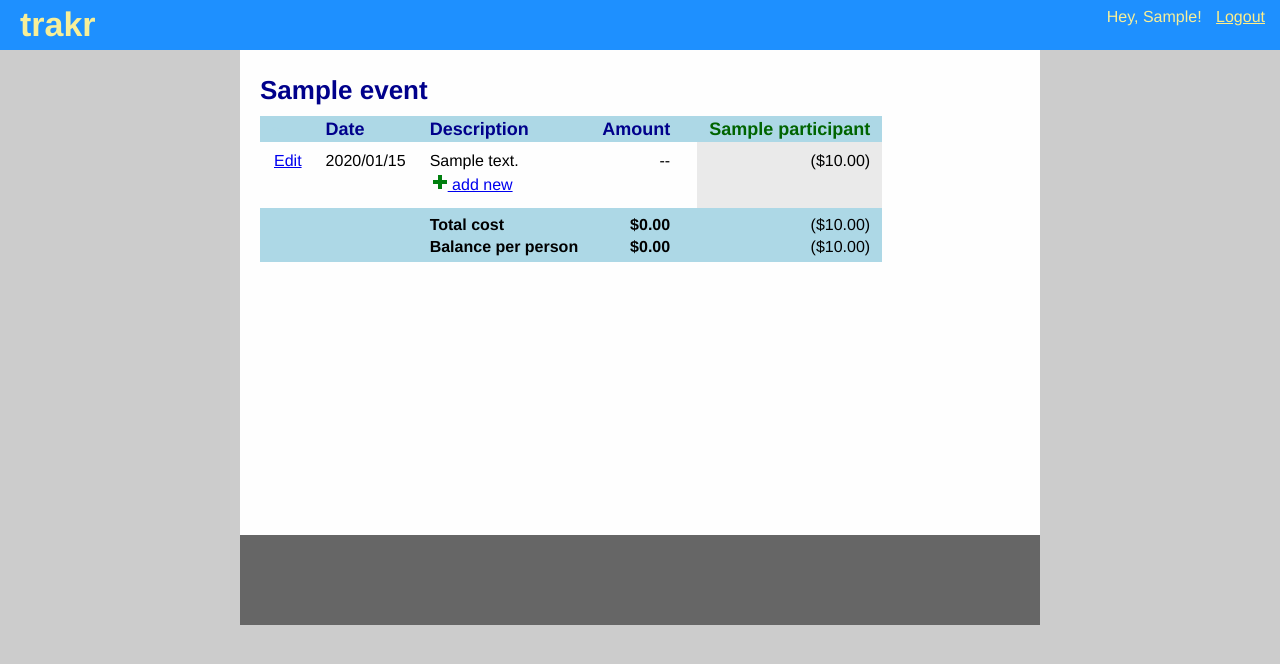
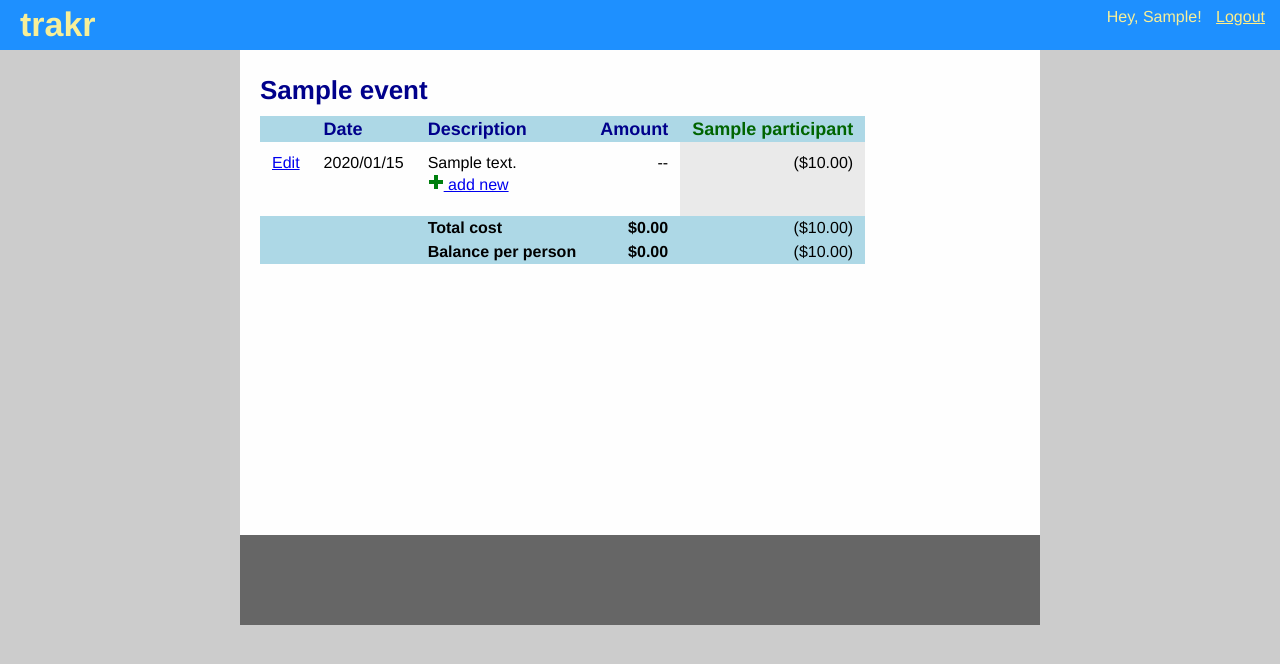
Before and after one commit to paulkore/moneytracker, a Django app: a page that uses moneytracker/templates/event_records.html in a window 1280 px wide. Shown: the top 664 px of the page. Run offline with Django 3.2, Linux system fonts and the light colour scheme; a user stored in the database is signed in; tables that the repository leaves empty hold one stand-in row (values such as "Sample post"); some libraries are stand-ins or nearby versions.

Commit message:
Improve records table layout
3 row types: "header", "body", "footer";
Each row type defines its dimensions, font size and colors
Every row contains "cells", which define uniform horizontal margins

```diff
--- a/moneytracker/static/style.css
+++ b/moneytracker/static/style.css
@@ -100,6 +100,7 @@ body {
 
 .records-col {
     display: table-cell;
+    vertical-align: top;
     white-space: nowrap;
 }
 
@@ -112,11 +113,13 @@ body {
     background-color: #EAEAEA;
 }
 
-.records-col#records-col-amount .records-cell {
-    margin-right: 15px;
+.records-cell {
+    padding-left: 12px;
+    padding-right: 12px;
 }
 
 .records-header {
+    height: 26px;
     line-height: 26px;
     font-size: 18px;
     font-weight: bold;
@@ -125,48 +128,34 @@ body {
     margin-bottom: 10px;
 }
 
-.records-header.records-header-empty {
-    color: lightblue;
-}
-
 .records-header.records-header-person {
     color: darkgreen;
 }
 
-.records-footer {
-    background-color: lightblue;
-    margin-top: 10px;
-    padding-top: 8px;
-    padding-bottom: 2px;
+.records-body {
+    height: 22px;
+    line-height: 22px;
+    font-size: 16px;
 }
 
-.records-cell {
-    min-height: 18px;
-    padding: 0 12px 0 12px;
-    margin-top: 0px;
-    margin-bottom: 4px;
+.records-body.records-body-last-row {
+    margin-bottom: 20px;
 }
 
-.records-cell.records-cell-strong {
-    font-weight: bold;
-}
-
-.records-cell.records-bottom-row {
-    min-height: 24px;
-}
-
-.records-cell .action-link {
+.records-body .action-link {
     color: #0000EE;
 }
 
-.records-cell .action-link.action-link-edit {
-    margin-left: 2px;
+.records-footer {
+    height: 24px;
+    line-height: 24px;
+    font-size: 16px;
+    background-color: lightblue;
 }
 
-.records-cell .action-link.action-link-add {
-    margin-left: 2px;
+.records-footer.records-footer-strong {
+    font-weight: bold;
 }
-
 
 
 
--- a/moneytracker/templates/event_records.html
+++ b/moneytracker/templates/event_records.html
@@ -11,83 +11,58 @@
 <div class="records-table">
 
     <div class="records-col">
-        <div class="records-header records-header-empty">
-            <div class="records-cell">~</div>
-        </div>
+        <div class="records-cell records-header"></div>
         {% for record in money_records %}
-            <div class="records-cell expense-cell-id-{{ record.record_id }}">
-                <a class="action-link action-link-edit" href="{{ record.url_edit }}">Edit</a>
+            <div class="records-cell records-body expense-cell-id-{{ record.record_id }}">
+                <a class="action-link" href="{{ record.url_edit }}">Edit</a>
             </div>
         {% endfor %}
-        <div class="records-cell records-bottom-row"></div>
-
-        <div class="records-footer">
-            <div class="records-cell records-cell-strong"></div>
-            <div class="records-cell records-cell-strong"></div>
-        </div>
+        <div class="records-cell records-body records-body-last-row"></div>
+        <div class="records-cell records-footer"></div>
+        <div class="records-cell records-footer"></div>
     </div>
 
     <div class="records-col">
-        <div class="records-header">
-            <div class="records-cell">Date</div>
-        </div>
+        <div class="records-cell records-header">Date</div>
         {% for record in money_records %}
-            <div class="records-cell expense-cell-id-{{ record.record_id }}">{{ record.pub_date | date:"Y/m/d" }}</div>
+            <div class="records-cell records-body expense-cell-id-{{ record.record_id }}">{{ record.pub_date | date:"Y/m/d" }}</div>
         {% endfor %}
-        <div class="records-cell records-bottom-row"></div>
-
-        <div class="records-footer">
-            <div class="records-cell"></div>
-            <div class="records-cell"></div>
-        </div>
+        <div class="records-cell records-body records-body-last-row"></div>
+        <div class="records-cell records-footer"></div>
+        <div class="records-cell records-footer"></div>
     </div>
 
     <div class="records-col">
-        <div class="records-header">
-            <div class="records-cell">Description</div>
+        <div class="records-cell records-header">Description</div>
+        {% for record in money_records %}
+            <div class="records-cell records-body expense-cell-id-{{ record.record_id }}">{{ record.description }}</div>
+        {% endfor %}
+        <div class="records-cell records-body records-body-last-row">
+            <a class="action-link" href="{{ url_add_record }}"><img src="{% static 'images/16x16/add.png' %}"> add new</a>
         </div>
-        {% for record in money_records %}
-            <div class="records-cell expense-cell-id-{{ record.record_id }}">{{ record.description }}</div>
-        {% endfor %}
-        <div class="records-cell records-bottom-row">
-            <a class="action-link action-link-add" href="{{ url_add_record }}"><img src="{% static 'images/16x16/add.png' %}"> add new</a>
-        </div>
-
-        <div class="records-footer">
-            <div class="records-cell records-cell-strong">Total cost</div>
-            <div class="records-cell records-cell-strong">Balance per person</div>
-        </div>
+        <div class="records-cell records-footer records-footer-strong">Total cost</div>
+        <div class="records-cell records-footer records-footer-strong">Balance per person</div>
     </div>
 
-    <div class="records-col records-col-numeric" id="records-col-amount">
-        <div class="records-header">
-            <div class="records-cell">Amount</div>
-        </div>
+    <div class="records-col records-col-numeric">
+        <div class="records-cell records-header">Amount</div>
         {% for record in money_records %}
-            <div class="records-cell expense-cell-id-{{ record.record_id }}">{{ record.total_amount | money_amount_hide_zero }}</div>
+            <div class="records-cell records-body expense-cell-id-{{ record.record_id }}">{{ record.total_amount | money_amount_hide_zero }}</div>
         {% endfor %}
-        <div class="records-cell records-bottom-row"></div>
-
-        <div class="records-footer">
-            <div class="records-cell records-cell-strong">{{ event_total | money_amount }}</div>
-            <div class="records-cell records-cell-strong">{{ event_split | money_amount }}</div>
-        </div>
+        <div class="records-cell records-body records-body-last-row"></div>
+        <div class="records-cell records-footer records-footer-strong">{{ event_total | money_amount }}</div>
+        <div class="records-cell records-footer records-footer-strong">{{ event_split | money_amount }}</div>
     </div>
 
     {% for participant in participants %}
         <div class="records-col records-col-numeric records-col-person">
-            <div class="records-header records-header-person">
-                <div class="records-cell">{{ participant.get_name }}</div>
-            </div>
+            <div class="records-cell records-header records-header-person">{{ participant.get_name }}</div>
             {% for record in money_records %}
-                <div class="records-cell expense-cell-id-{{ record.record_id }}">{{ record.contributions | get_item:participant | money_amount_hide_zero}}</div>
+                <div class="records-cell records-body expense-cell-id-{{ record.record_id }}">{{ record.contributions | get_item:participant | money_amount_hide_zero}}</div>
             {% endfor %}
-            <div class="records-cell records-bottom-row"></div>
-
-            <div class="records-footer">
-                <div class="records-cell">{{ participant_total | get_item:participant | money_amount }}</div>
-                <div class="records-cell">{{ participant_variance | get_item:participant | money_amount }}</div>
-            </div>
+            <div class="records-cell records-body records-body-last-row"></div>
+            <div class="records-cell records-footer">{{ participant_total | get_item:participant | money_amount }}</div>
+            <div class="records-cell records-footer">{{ participant_variance | get_item:participant | money_amount }}</div>
         </div>
     {% endfor %}
 
```
